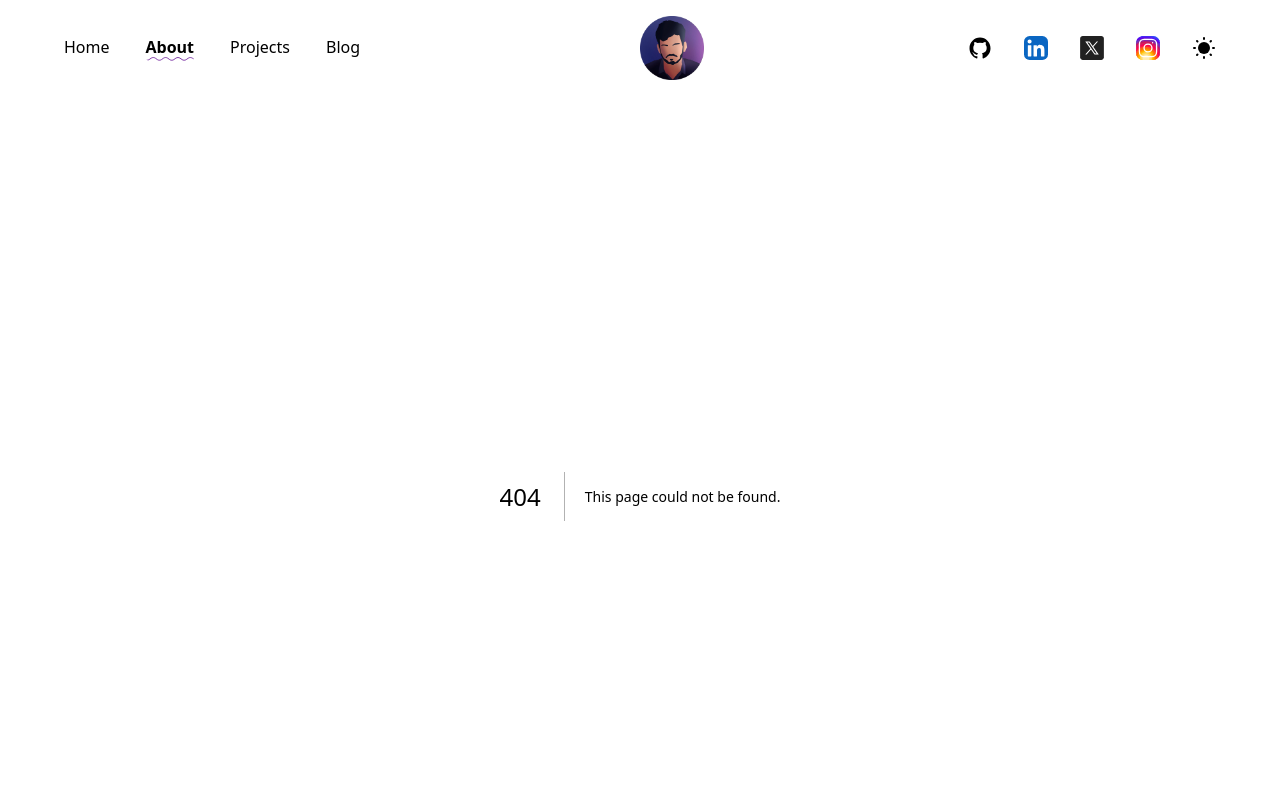
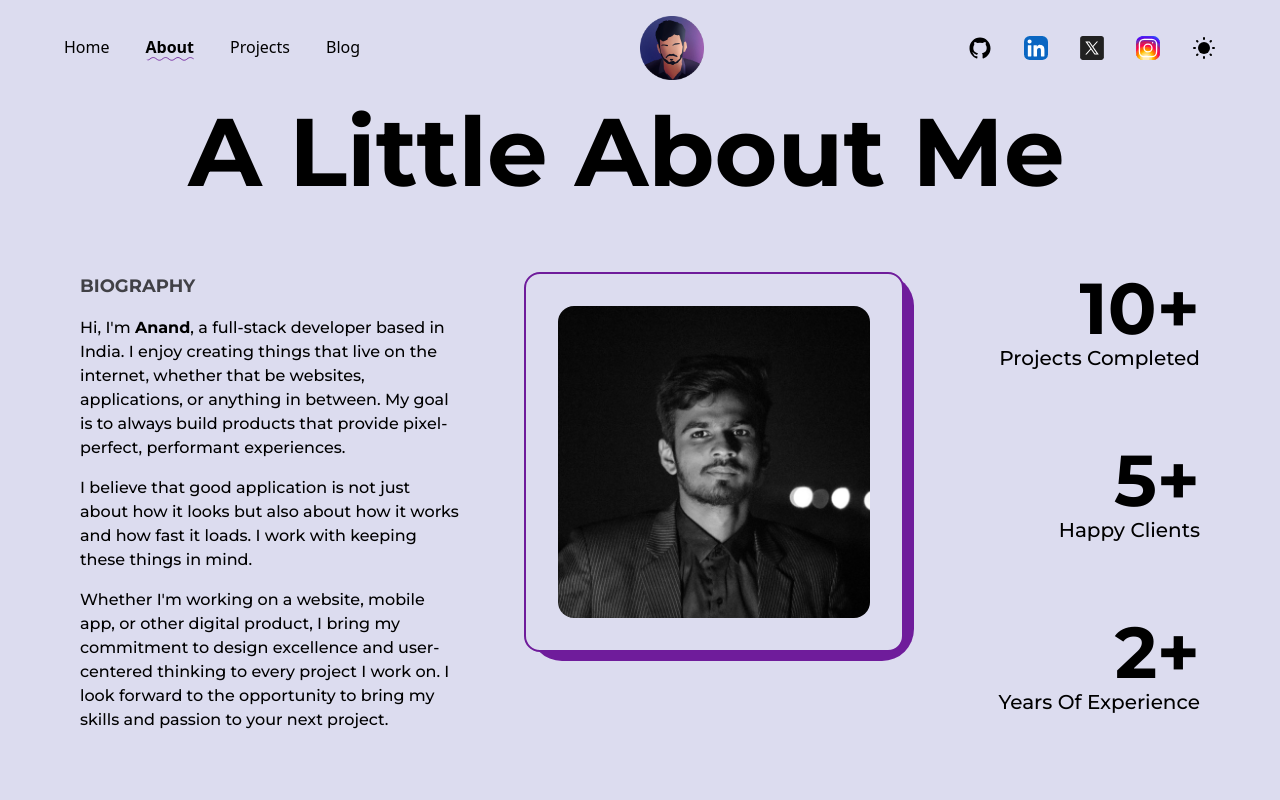
Before and after one commit to grace-anand/portfolio, a Next.js app: page /about in a window 1280 px wide. Before the commit this address had no page. Shown: the top 800 px of the page. Built offline with nearby package versions, Linux system fonts and the light colour scheme.

Commit message:
Created About Page

```diff
--- /dev/null
+++ b/pages/about.tsx
@@ -0,0 +1,97 @@
+import AnimatedHeading from "@/components/AnimatedHeading";
+import Head from "next/head";
+import Image from "next/image";
+import React, { useEffect, useRef } from "react";
+import profilePic from "../public/my-pic.png";
+import { useInView, useSpring } from "framer-motion";
+
+const About = () => {
+  return (
+    <>
+      <Head>
+        <title>About</title>
+        <meta name="description" content="About Grace Anand" />
+      </Head>
+      <section className="px-8 md:px-20">
+        <AnimatedHeading className="mb-16">A little about me</AnimatedHeading>
+        <div className="grid grid-cols-8 gap-16">
+          <div className="xl:col-span-3 items-start justify-start lg:col-span-4 order-2 md:order-none col-span-8">
+            <h2 className="mb-4 text-lg font-bold opacity-70">BIOGRAPHY</h2>
+            <p className="font-medium ">
+              Hi, I&apos;m <strong>Anand</strong>, a full-stack developer based
+              in India. I enjoy creating things that live on the internet,
+              whether that be websites, applications, or anything in between. My
+              goal is to always build products that provide pixel-perfect,
+              performant experiences.
+            </p>
+            <p className="my-4 font-medium">
+              I believe that good application is not just about how it looks but
+              also about how it works and how fast it loads. I work with keeping
+              these things in mind.
+            </p>
+            <p className="font-medium">
+              Whether I&apos;m working on a website, mobile app, or other
+              digital product, I bring my commitment to design excellence and
+              user-centered thinking to every project I work on. I look forward
+              to the opportunity to bring my skills and passion to your next
+              project.
+            </p>
+          </div>
+          <div className="col-span-8 relative rounded-2xl p-8 border-2 border-primary bg-background h-fit lg:col-span-4 xl:col-span-3">
+            <div className="absolute top-0 -right-3 -z-10 w-[102%] h-[103%] rounded-[2rem] bg-primary" />
+            <Image src={profilePic} alt="Grace Anand" className="rounded-2xl" />
+          </div>
+          <div className="xl:col-span-2 flex xl:flex-col xl:items-end justify-between col-span-8 flex-row  items-center order-3 md:order-none">
+            <Highlights digit={10} description="Projects Completed" />
+            <Highlights digit={5} description="Happy Clients" />
+            <Highlights digit={2} description="Years of Experience" />
+          </div>
+        </div>
+      </section>
+    </>
+  );
+};
+
+export default About;
+
+type Props = {
+  digit: number;
+  description: string;
+};
+
+const Highlights = ({ digit, description }: Props) => (
+  <div className="flex flex-col xl:items-end justify-center items-center">
+    <span className="inline-block md:text-7xl font-bold sm:text-6xl xs:text-5xl text-4xl">
+      <span>
+        <AnimatedNumbers digit={digit} />
+      </span>
+      +
+    </span>
+    <h2 className="mb-4 xl:text-xl font-medium capitalize text-dark/75 dark:text-light/75  md:text-center sm:text-lg xs:text-base text-sm">
+      {description}
+    </h2>
+  </div>
+);
+
+const AnimatedNumbers = ({ digit }: { digit: number }) => {
+  const ref = useRef<HTMLSpanElement>(null);
+
+  const springValue = useSpring(0, { duration: 3000 });
+  const isInView = useInView(ref, { once: true });
+
+  useEffect(() => {
+    if (isInView) {
+      springValue.set(digit);
+    }
+  }, [springValue, digit, isInView]);
+
+  useEffect(() => {
+    springValue.on("change", (latest) => {
+      if (ref.current && latest.toFixed(0) <= digit) {
+        ref.current.textContent = latest.toFixed(0);
+      }
+    });
+  }, [springValue, digit]);
+
+  return <span ref={ref} />;
+};
```
Also changed, not shown: public/my-pic.png (added).
